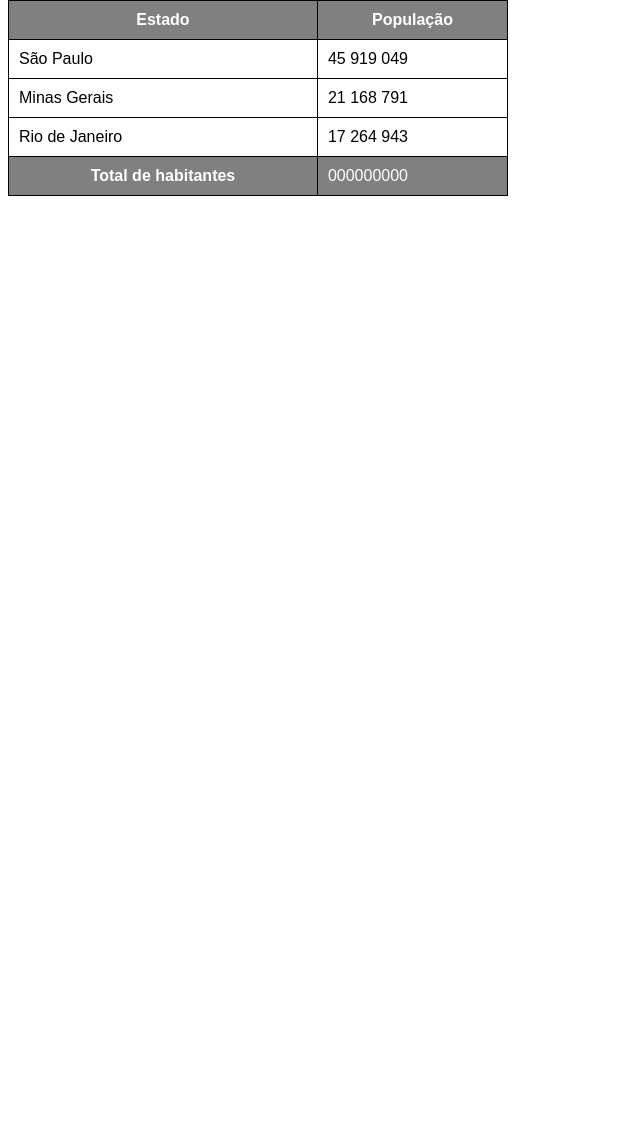
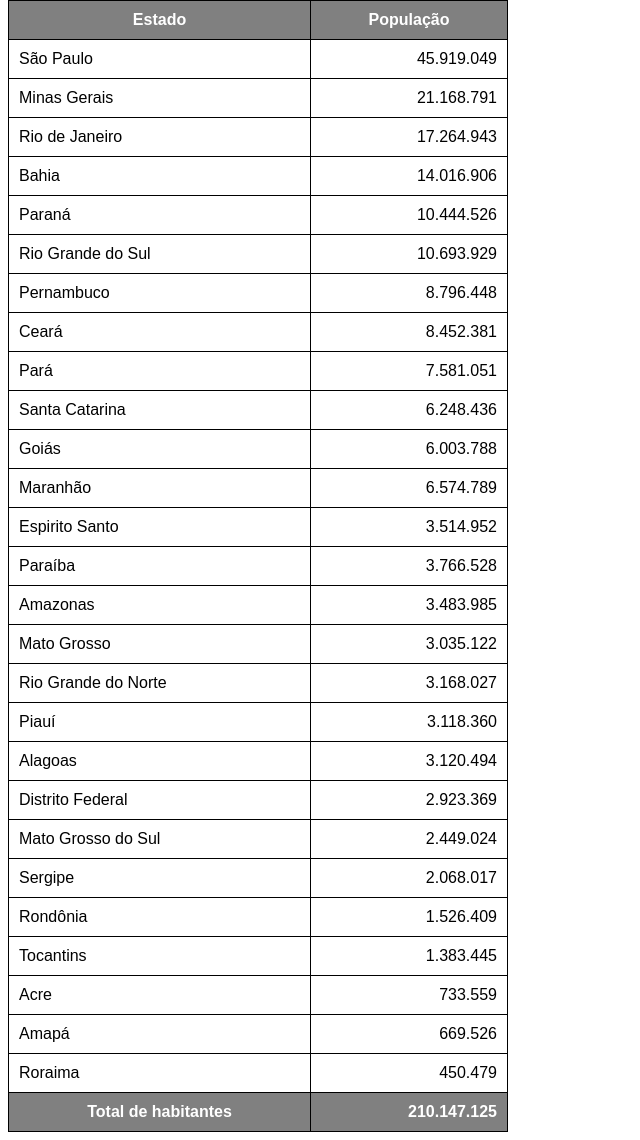
Before and after one commit to gabrielgg1/html-css, a plain HTML site: page exercicios/023 Tabelas/tabela02.html in a window 1280 px wide. Shown: the part 80-1220 px from the top of the page, without its empty margins (0-640 px from the left). Before the commit the page ends 800 px from the top, so only its background shows below. Drawn offline with Linux system fonts and the light colour scheme.

Commit message:
Initial commit

```diff
--- a/exercicios/023 Tabelas/tabela02.html
+++ b/exercicios/023 Tabelas/tabela02.html
@@ -23,6 +23,10 @@
         thead, tfoot {
             background-color: grey;
             color: white;
+        }
+
+        .num {
+            text-align: right;
         }
 
     </style>
@@ -51,22 +55,118 @@
         <tbody>
             <tr>
                 <td>São Paulo</td>
-                <td>45 919 049</td>
+                <td class="num">45.919.049</td>
             </tr>
             <tr>
                 <td>Minas Gerais</td>
-                <td>21 168 791</td>
+                <td class="num">21.168.791</td>
             </tr>
             <tr>
                 <td>Rio de Janeiro</td>
-                <td>17 264 943</td>
+                <td class="num">17.264.943</td>
+            </tr>
+            <tr>
+                <td>Bahia</td>
+                <td class="num">14.016.906</td>
+            </tr>
+            <tr>
+                <td>Paraná</td>
+                <td class="num">10.444.526</td>
+            </tr>
+            <tr>
+                <td>Rio Grande do Sul</td>
+                <td class="num">10.693.929</td>
+            </tr>
+            <tr>
+                <td>Pernambuco</td>
+                <td class="num">8.796.448</td>
+            </tr>
+            <tr>
+                <td>Ceará</td>
+                <td class="num">8.452.381</td>
+            </tr>
+            <tr>
+                <td>Pará</td>
+                <td class="num">7.581.051</td>
+            </tr>
+            <tr>
+                <td>Santa Catarina</td>
+                <td class="num">6.248.436</td>
+            </tr>
+            <tr>
+                <td>Goiás</td>
+                <td class="num">6.003.788</td>
+            </tr>
+            <tr>
+                <td>Maranhão</td>
+                <td class="num">6.574.789</td>
+            </tr>
+            <tr>
+                <td>Espirito Santo</td>
+                <td class="num">3.514.952</td>
+            </tr>
+            <tr>
+                <td>Paraíba</td>
+                <td class="num">3.766.528</td>
+            </tr>
+            <tr>
+                <td>Amazonas</td>
+                <td class="num">3.483.985</td>
+            </tr>
+            <tr>
+                <td>Mato Grosso</td>
+                <td class="num">3.035.122</td>
+            </tr>
+            <tr>
+                <td>Rio Grande do Norte</td>
+                <td class="num">3.168.027</td>
+            </tr>
+            <tr>
+                <td>Piauí</td>
+                <td class="num">3.118.360</td>
+            </tr>
+            <tr>
+                <td>Alagoas</td>
+                <td class="num">3.120.494</td>
+            </tr>
+            <tr>
+                <td>Distrito Federal</td>
+                <td class="num">2.923.369</td>
+            </tr>
+            <tr>
+                <td>Mato Grosso do Sul</td>
+                <td class="num">2.449.024</td>
+            </tr>
+            <tr>
+                <td>Sergipe</td>
+                <td class="num">2.068.017</td>
+            </tr>
+            <tr>
+                <td>Rondônia</td>
+                <td class="num">1.526.409</td>
+            </tr>
+            <tr>
+                <td>Tocantins</td>
+                <td class="num">1.383.445</td>
+            </tr>
+            <tr>
+                <td>Acre</td>
+                <td class="num">733.559</td>
+            </tr>
+            <tr>
+                <td>Amapá</td>
+                <td class="num">669.526</td>
+            </tr>
+            <tr>
+                <td>Roraima</td>
+                <td class="num">450.479</td>
             </tr>
         </tbody>
 
         <tfoot>
             <tr>
                 <th>Total de habitantes</th>
-                <td>000000000</td>
+                <td class="num"><strong>210.147.125</strong></td>
             </tr>
         </tfoot>
     </table>
```
